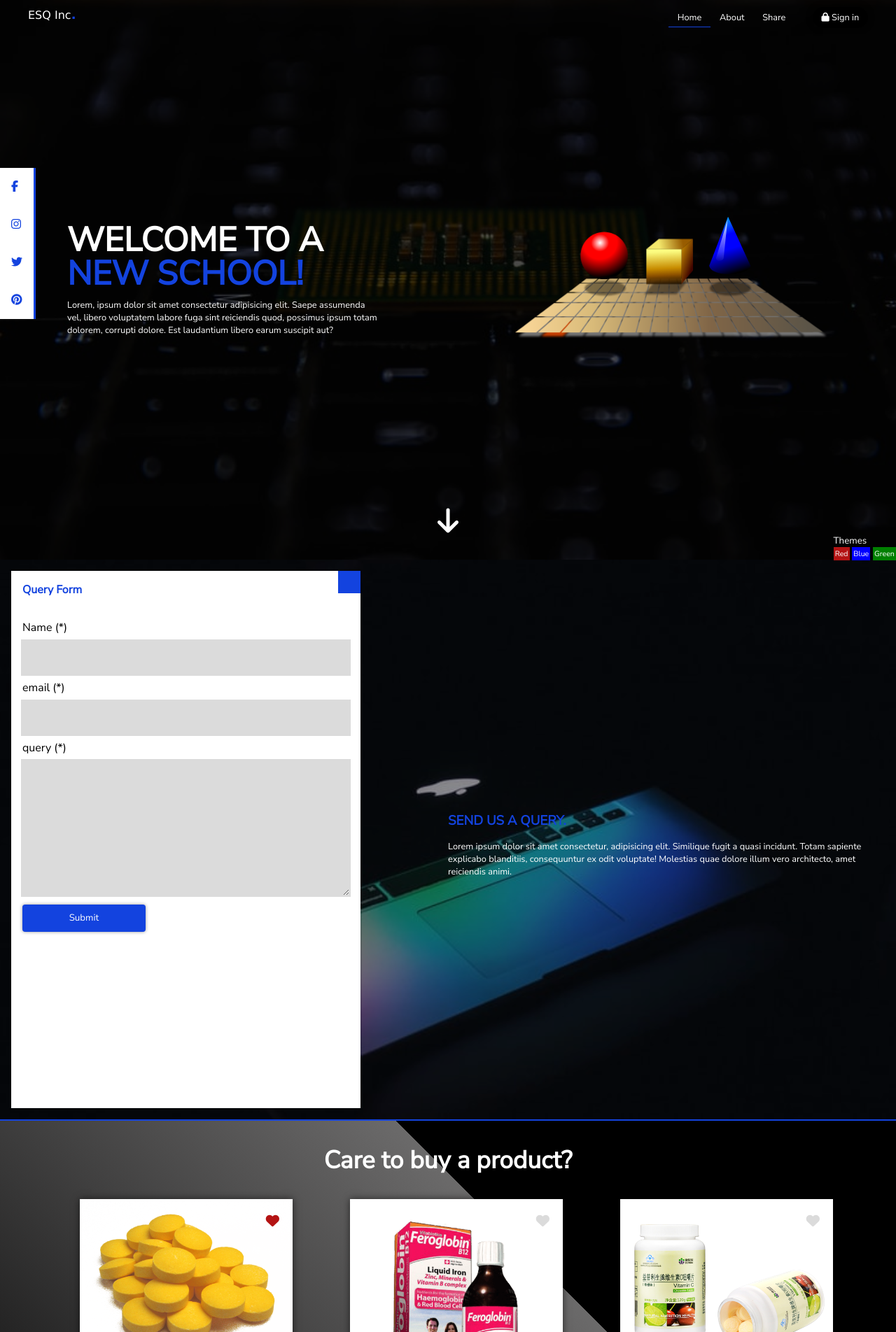
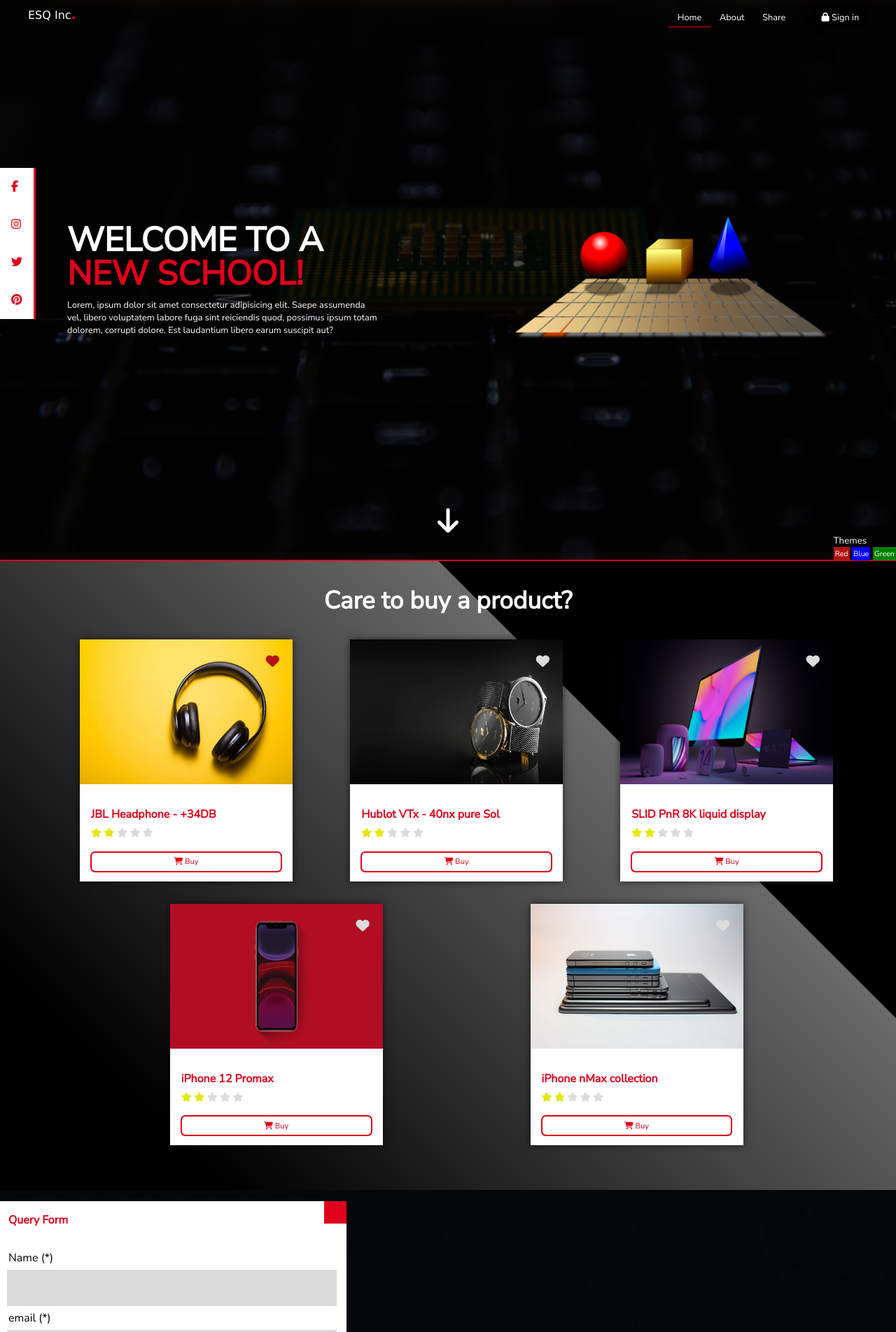
Before and after one commit to chineduukpe/landing-pages, a PHP site: page / in a window 1280 px wide. Shown: the top 1904 px of the page at 70% size. Run offline with PHP 8.4, Linux system fonts and the light colour scheme; some libraries are stand-ins or nearby versions.

Commit message:
Rearranged Products section and Contact section

```diff
--- a/css/style1.css
+++ b/css/style1.css
@@ -68,11 +68,11 @@ input:focus, textarea:focus {
 }
 
 .form-btn:hover {
-  background: #0f35b0;
+  background: #ac0014;
 }
 
 .btn-danger {
-  background: #1343df;
+  background: #df001a;
   color: #fff;
 }
 
@@ -116,7 +116,7 @@ nav .brand {
 }
 
 nav .brand .brand-period {
-  color: #1343df;
+  color: #df001a;
   font-size: 2em;
 }
 
@@ -188,7 +188,7 @@ nav .links-wrapper ul li a:hover:after {
   width: 100%;
   padding-top: 2em;
   background: linear-gradient(45deg, #000 15%, #6b6a6a 70%, #000 15%);
-  border-top: 2px solid #1343df;
+  border-top: 2px solid #df001a;
 }
 
 .products-section > h1 {
@@ -253,8 +253,13 @@ nav .links-wrapper ul li a:hover:after {
   color: #6b6a6a;
 }
 
+.products-section .products-wrapper .product .product-img {
+  height: 60%;
+}
+
 .products-section .products-wrapper .product .product-img img {
   width: 100%;
+  height: 100%;
 }
 
 .products-section .products-wrapper .product .buy-btn {
@@ -264,13 +269,13 @@ nav .links-wrapper ul li a:hover:after {
   padding: .5em 2.2em;
   text-align: center;
   font-size: .7em;
-  border: 2px solid #1343df;
+  border: 2px solid #df001a;
   border-radius: .6em;
-  color: #1343df;
+  color: #df001a;
 }
 
 .products-section .products-wrapper .product .buy-btn:hover {
-  background: #1343df;
+  background: #df001a;
   color: #fff;
 }
 
@@ -367,7 +372,7 @@ nav .links-wrapper ul li a:hover:after {
   right: 0;
   height: 2em;
   width: 2em;
-  background: #1343df;
+  background: #df001a;
 }
 
 .hero-text-wrapper, .hero-image {
@@ -481,7 +486,7 @@ nav .links-wrapper ul li a:hover:after {
 }
 
 .text-danger {
-  color: #1343df;
+  color: #df001a;
 }
 
 .text-muted {
@@ -617,8 +622,8 @@ footer .newsletter-holder h4, footer .newsletter-holder small {
 .site-social-links a {
   padding: 1em;
   background: #fff;
-  color: #1343df;
-  border-right: 3px solid #1343df;
+  color: #df001a;
+  border-right: 3px solid #df001a;
   -webkit-transition: all 400ms linear;
   transition: all 400ms linear;
 }
@@ -644,7 +649,7 @@ footer .newsletter-holder h4, footer .newsletter-holder small {
   position: absolute;
   top: 0;
   left: 0;
-  background: #1343df;
+  background: #df001a;
   -webkit-transform-origin: right;
           transform-origin: right;
 }
@@ -758,7 +763,7 @@ footer .newsletter-holder h4, footer .newsletter-holder small {
     padding-top: 2em;
   }
   nav .brand .brand-period {
-    color: #1343df;
+    color: #df001a;
   }
   nav .links-wrapper ul {
     display: -webkit-box;
@@ -777,7 +782,10 @@ footer .newsletter-holder h4, footer .newsletter-holder small {
     content: '';
   }
   nav .links-wrapper ul li a.active {
-    border-bottom: 1px solid #1343df;
+    border-bottom: 1px solid #df001a;
+  }
+  .site-social-links {
+    top: 30vh;
   }
   .hero-text-wrapper, .hero-image {
     width: 40%;
--- a/css/style1.scss
+++ b/css/style1.scss
@@ -1,7 +1,7 @@
 @import 'custom_variables' ;
 @import url('https://fonts.googleapis.com/css2?family=Nunito+Sans:ital@0;1&family=Raleway:wght@200;400&display=swap');
 @import url("https://stackpath.bootstrapcdn.com/font-awesome/4.7.0/css/font-awesome.min.css");
-$primary: $blue;
+$primary: $red;
 $red : rgb(180, 19, 19);
 *{
     padding: 0;
@@ -201,8 +201,10 @@ nav{
             }
 
             .product-img{
+                height: 60%;
                 img{
                     width: 100%;
+                    height: 100%;
                 }
             }
             .buy-btn{
@@ -519,7 +521,7 @@ footer{
 
 .site-social-links{
     position: fixed;
-    top: 30vh;
+    top: 50vh;
     left: 0;
     display: flex;
     flex-direction: column;
@@ -679,7 +681,9 @@ footer{
             }
         }
     }
-
+    .site-social-links{
+        top: 30vh;
+    }
     .hero-text-wrapper, .hero-image{
         width: 40%;
         padding: 2em;
--- a/home.html
+++ b/home.html
@@ -25,6 +25,7 @@
             </ul>
         </div>
     </nav>
+    <!-- START HERO SECTION -->
     <section class="scene header-section">
         <div class="header-section-overlay">
             <div class="hero-text-wrapper">
@@ -1492,46 +1493,22 @@
             </div>
         </div>
         <div class="home-hero-bottom">
-            <span><a href="#contact"><i class="fa fa-arrow-down"></i></a></span>
+            <span><a href="#products"><i class="fa fa-arrow-down"></i></a></span>
         </div>
     </section>
-    <section class="scene contact-section" id="contact">
-        <div class="form-area">
-            <form action="">
-                <h4 class="text-danger mb-2">Query Form</h4>
-                <div class="form-group">
-                    <label for="">Name (*)</label>
-                    <input type="text" class="form-control">
-                </div>
-                <div class="form-group">
-                    <label for="">email (*)</label>
-                    <input type="text" class="form-control">
-                </div>
-                <div class="form-group">
-                    <label for="">query (*)</label>
-                    <textarea name=""  rows="10"></textarea>
-                </div>
-                <div class="form-group">
-                    <button type="submit" class="form-btn btn-danger">Submit</button>
-                </div>
-            </form>
-        </div>
-        <div class="form-side">
-            <h3 class="text-danger">SEND US A QUERY.</h3>
-            <P class="text-white">Lorem ipsum dolor sit amet consectetur, adipisicing elit. Similique fugit a quasi incidunt. Totam sapiente explicabo blanditiis, consequuntur ex odit voluptate! Molestias quae dolore illum vero architecto, amet reiciendis animi.</P>
-        </div>
-    </section>
+    <!-- END HERO SECTION  -->
+
     <!-- START PROCUCTS SECTION -->
-    <section class="scene bg-dark products-section">
+        <section class="scene bg-dark products-section" id="products">
             <h1 class="text-white text-center">Care to buy a product? </h1>
             <div class="products-wrapper">
                 <div class="product">
                     <a href="javascript:;" class="product-like-button active"><i class="fa fa-heart  "></i></a>
                     <div class="product-img">
-                    <img src="img/drugs/6.png" alt="">
+                        <img src="img/products/1.jpg" alt="">
                     </div>
                     <div class="product-description">
-                    <h4 class="text-danger">Propanodol -500mg</h4>
+                        <h4 class="text-danger">JBL Headphone - +34DB</h4>
                         <small class="text-warning">
                             <i class="fa fa-star text-warning"></i>
                             <i class="fa fa-star text-warning"></i>
@@ -1552,11 +1529,11 @@
                 <div class="product">
                     <a href="javascript:;" class="product-like-button"><i class="fa fa-heart  "></i></a>
                     <div class="product-img">
-                    <img src="img/drugs/5.png" alt="">
+                        <img src="img/products/2.jpg" alt="">
                     </div>
                     <div class="product-description">
 
-                    <h4 class="text-danger">Propanodol -500mg</h4>
+                        <h4 class="text-danger">Hublot VTx - 40nx pure Sol</h4>
                         <small class="text-warning">
                             <i class="fa fa-star text-warning"></i>
                             <i class="fa fa-star text-warning"></i>
@@ -1577,10 +1554,10 @@
                 <div class="product">
                     <a href="javascript:;" class="product-like-button"><i class="fa fa-heart  "></i></a>
                     <div class="product-img">
-                    <img src="img/drugs/4.png" alt="">
+                        <img src="img/products/3.png" alt="">
                     </div>
                     <div class="product-description">
-                    <h4 class="text-danger">Propanodol -500mg</h4>
+                        <h4 class="text-danger">SLID PnR 8K liquid display </h4>
                         <small class="text-warning">
                             <i class="fa fa-star text-warning"></i>
                             <i class="fa fa-star text-warning"></i>
@@ -1601,10 +1578,10 @@
                 <div class="product">
                     <a href="javascript:;" class="product-like-button"><i class="fa fa-heart  "></i></a>
                     <div class="product-img">
-                    <img src="img/drugs/3.png" alt="">
+                        <img src="img/products/4.png" alt="">
                     </div>
                     <div class="product-description">
-                    <h4 class="text-danger">Propanodol -500mg</h4>
+                        <h4 class="text-danger">iPhone 12 Promax</h4>
                         <small class="text-warning">
                             <i class="fa fa-star text-warning"></i>
                             <i class="fa fa-star text-warning"></i>
@@ -1624,10 +1601,10 @@
                 <div class="product">
                     <a href="javascript:;" class="product-like-button"><i class="fa fa-heart  "></i></a>
                     <div class="product-img">
-                    <img src="img/drugs/2.png" alt="">
+                        <img src="img/products/pexels-photo-341523.jpeg" alt="">
                     </div>
                     <div class="product-description">
-                    <h4 class="text-danger">Propanodol -500mg</h4>
+                        <h4 class="text-danger">iPhone nMax collection</h4>
                         <small class="text-warning">
                             <i class="fa fa-star text-warning"></i>
                             <i class="fa fa-star text-warning"></i>
@@ -1648,7 +1625,38 @@
 
             </div>
         </section>
+        <!-- END PRODUCTS SECTION -->
 
+    <!-- START  QUERY SECTION-->
+    <section class="scene contact-section" id="contact">
+        <div class="form-area">
+            <form action="">
+                <h4 class="text-danger mb-2">Query Form</h4>
+                <div class="form-group">
+                    <label for="">Name (*)</label>
+                    <input type="text" class="form-control">
+                </div>
+                <div class="form-group">
+                    <label for="">email (*)</label>
+                    <input type="text" class="form-control">
+                </div>
+                <div class="form-group">
+                    <label for="">query (*)</label>
+                    <textarea name=""  rows="10"></textarea>
+                </div>
+                <div class="form-group">
+                    <button type="submit" class="form-btn btn-danger">Submit</button>
+                </div>
+            </form>
+        </div>
+        <div class="form-side">
+            <h3 class="text-danger">SEND US A QUERY.</h3>
+            <P class="text-white">Lorem ipsum dolor sit amet consectetur, adipisicing elit. Similique fugit a quasi incidunt. Totam sapiente explicabo blanditiis, consequuntur ex odit voluptate! Molestias quae dolore illum vero architecto, amet reiciendis animi.</P>
+        </div>
+    </section>
+    <!-- END QUERY SECTION -->
+
+    <!-- START REVIEW SECTION -->
     <section class="review-section">
         <h3 class="text-danger">What people are saying </h3>
         <div class="review-wrapper">
@@ -1668,7 +1676,7 @@
             </div>
         </div>
     </section>
-
+    <!-- END REVIEW SECTION -->
 
     <footer>
         <div class="logo-holder">
--- a/login1.html
+++ b/login1.html
@@ -17,7 +17,7 @@
                     <h3 class="login-title">Welcome To SLID!</h3>
                     <p>Technology is often times associated with the future - and rightly so...</p>
                 </div>
-                <div class="footer">< Home</div>
+                <div class="footer"><a href="/">< Home</a></div>
             </div>
             <div class="login-section">
                 <form action="">
--- a/login1/css/style.css
+++ b/login1/css/style.css
@@ -191,8 +191,9 @@
     font-weight: 100;
     font-size: 10pt;
   }
-  .login-container .login-wrapper .login-section:nth-child(1) .footer {
+  .login-container .login-wrapper .login-section:nth-child(1) .footer a {
     font-size: 8pt;
+    color: #fff;
   }
 }
 /*# sourceMappingURL=style.css.map */
--- a/login1/css/style.scss
+++ b/login1/css/style.scss
@@ -162,7 +162,10 @@ $shadow-color: #6a9ee2;
                     font-size: 10pt;
                 }
                 .footer{
-                    font-size: 8pt;
+                    a{
+                        font-size: 8pt;
+                        color: $secondary;
+                    }
                 }
             }
         }
```
Also changed, not shown: other parts of css/style1.css (+16 -16 lines), js/script1.js (+6 -3 lines), img/products/1.jpg (added), img/products/2.jpg (added), img/products/3.png (added), img/products/4.png (added), img/products/pexels-photo-341523.jpeg (added), 2 other files. Lines whose indentation alone changed are shown as unchanged.
